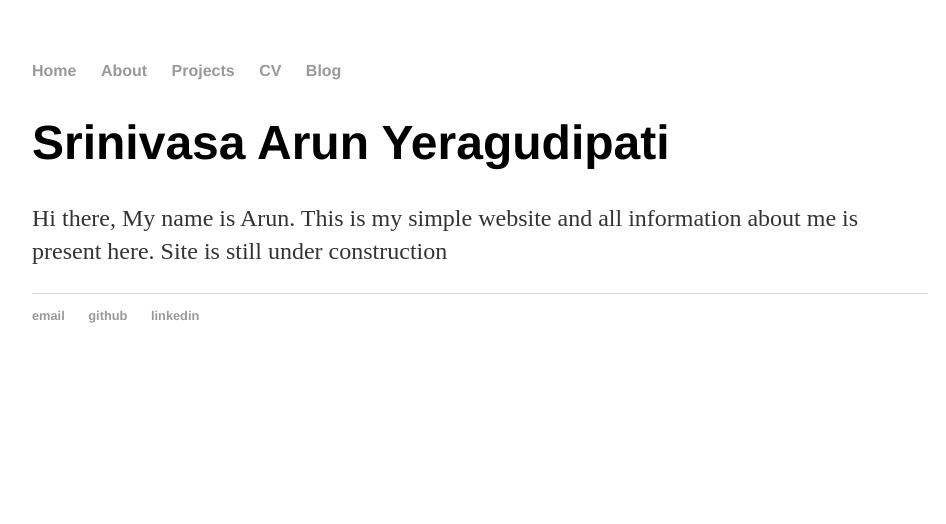
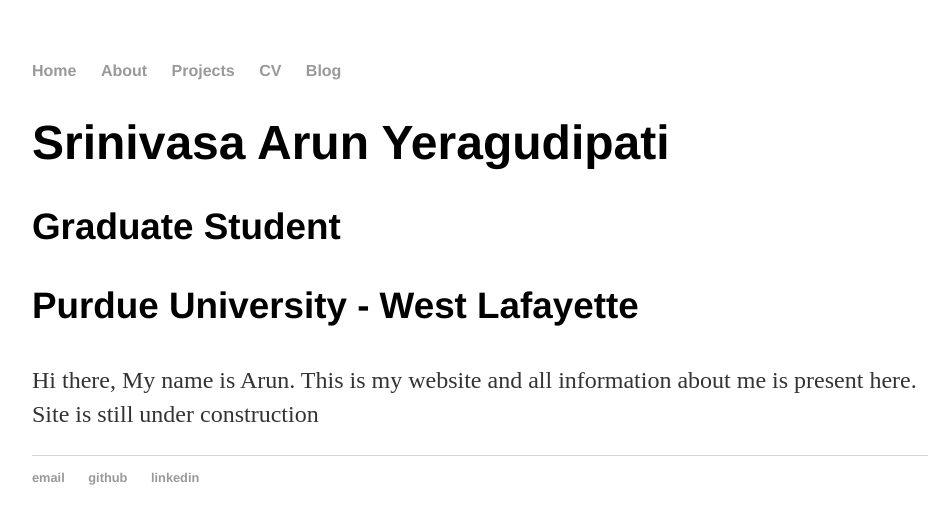
Before and after one commit to arun-y99/arun-y99.github.io, a Jekyll site: the page built from index.html, in a window 1280 px wide. Shown: the top 524 px of the page, without its empty margins (160-1106 px from the left). Built offline with Jekyll 4.4.1, drawn with Linux system fonts in a browser that asks for light colours.

Commit message:
Update index.html

```diff
--- a/index.html
+++ b/index.html
@@ -4,5 +4,7 @@
 ---
     		<div class="blurb">
         		<h1>Srinivasa Arun Yeragudipati</h1>
-				<p>Hi there, My name is Arun. This is my simple website and all information about me is present here. Site is still under construction </p>
+			<h3>Graduate Student</h3>
+			<h3>Purdue University - West Lafayette</h3>
+				<p>Hi there, My name is Arun. This is my website and all information about me is present here. Site is still under construction </p>
     		</div><!-- /.blurb -->
```
